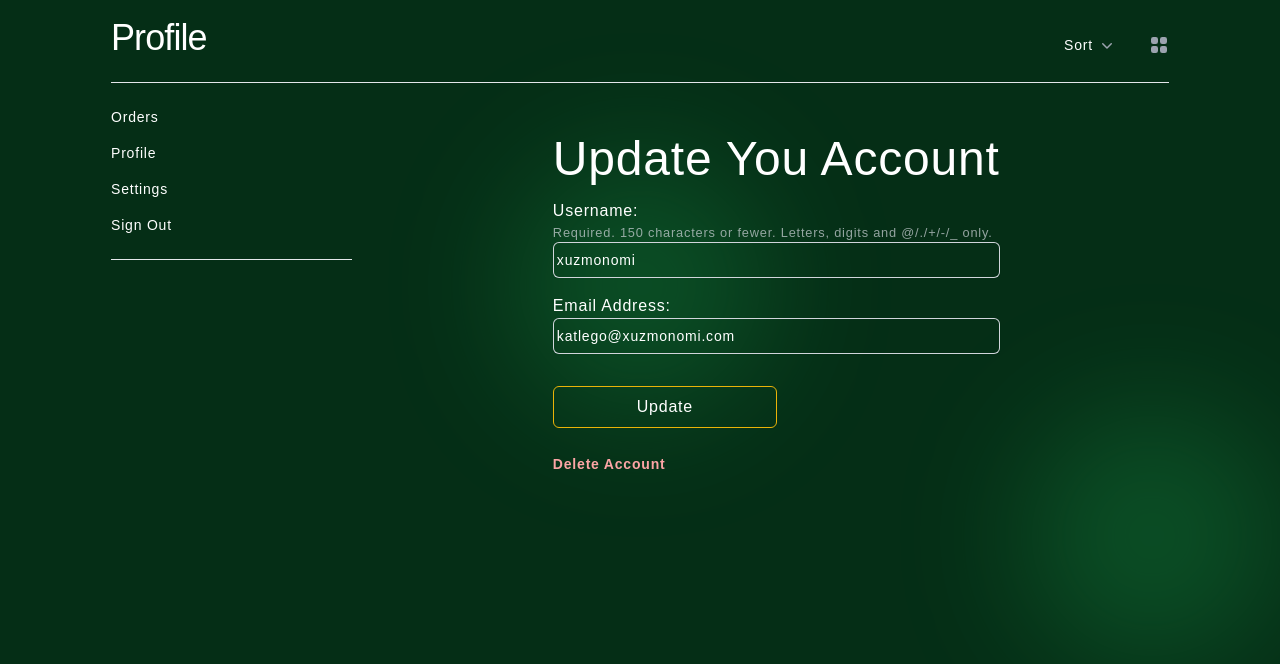
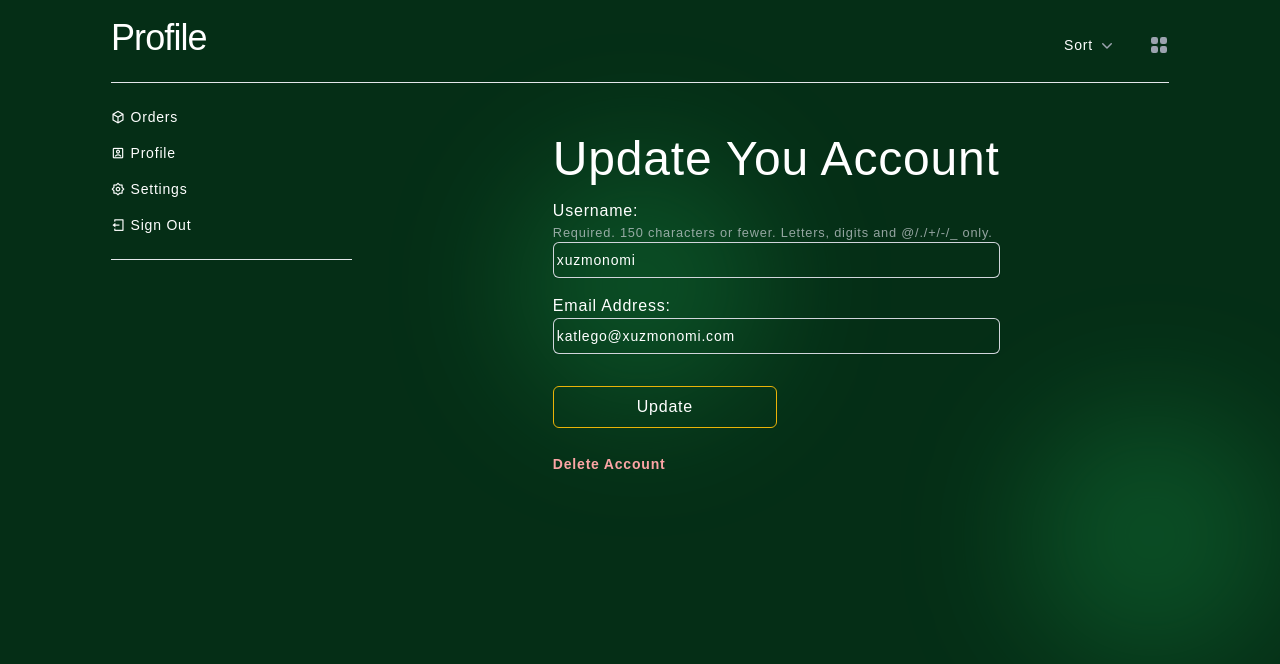
Before and after one commit to xuzmocode4-325/ecommerce-website, a Django app: page /account/profile in a window 1280 px wide. Shown: the part 174-838 px from the top of the page. Run offline with Django 5.2, Linux system fonts and the light colour scheme; a user stored in the database is signed in; parts of the project's set-up code (start-up, migrations or seed data) failed here and were passed over; some libraries are stand-ins or nearby versions; some web fonts are replaced.

Commit message:
add icons to sidebar nav

```diff
--- a/account/templates/account/includes/elements/sidebar-nav-links.html
+++ b/account/templates/account/includes/elements/sidebar-nav-links.html
@@ -4,14 +4,14 @@
     </form>
     <h3 class="sr-only">Blog Posts</h3>
     <ul role="list" class="space-y-4 border-b border-gray-200 pb-6 text-sm font-medium text-white">
-        <li><a href="{% url 'dashboard' %}">Orders</a></li>
-        <li><a href="{% url 'profile' %}">Profile</a></li>
-        <li><a href="{% url 'settings' %}">Settings</a></li>
+        <li><a href="{% url 'dashboard' %}"><i class="ri-box-3-line"></i>&nbsp;Orders</a></li>
+        <li><a href="{% url 'profile' %}"><i class="ri-account-box-line"></i>&nbsp;Profile</a></li>
+        <li><a href="{% url 'settings' %}"><i class="ri-settings-2-line"></i>&nbsp;Settings</a></li>
         <li>
             <a
                 onclick="document.getElementById('sidebar-logout-form').submit();"
                 href="#">
-                Sign Out
+                <i class="ri-logout-box-line"></i>&nbsp;Sign Out
             </a>
         </li>
     </ul>
```
